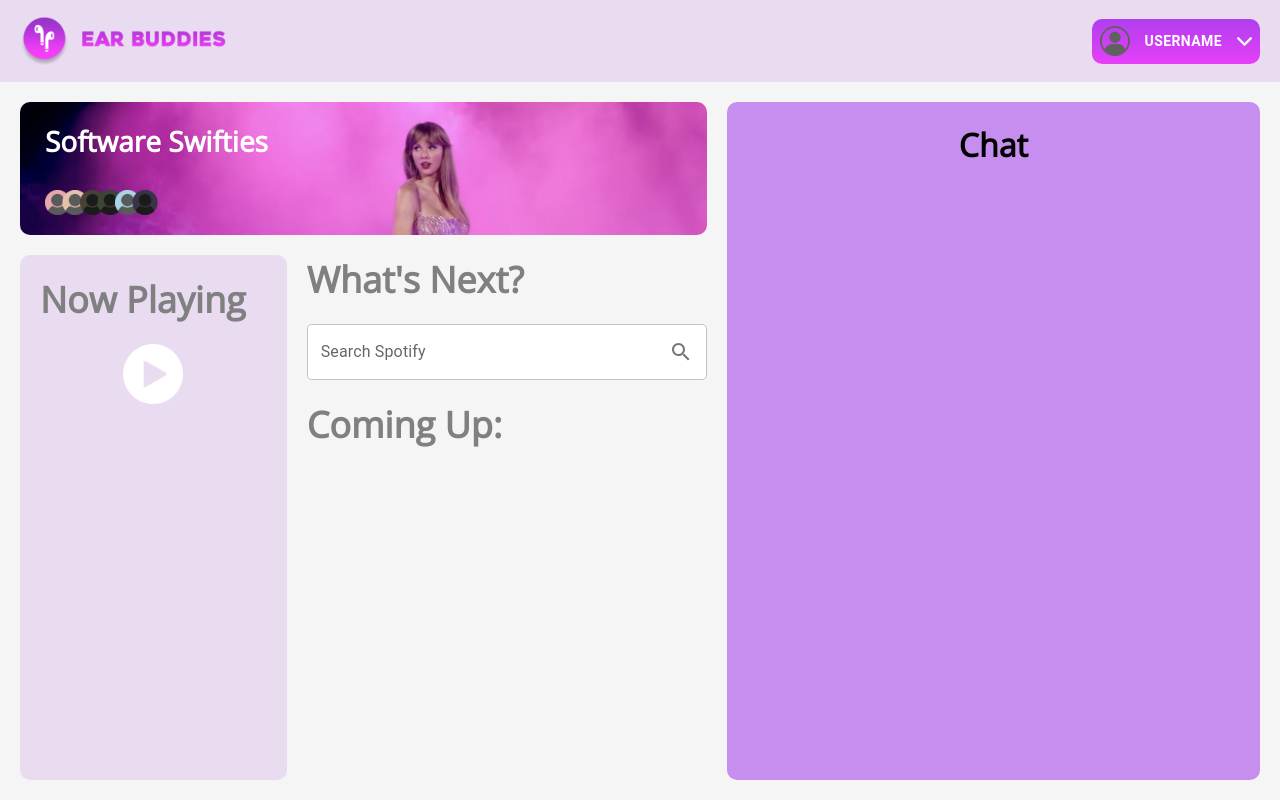
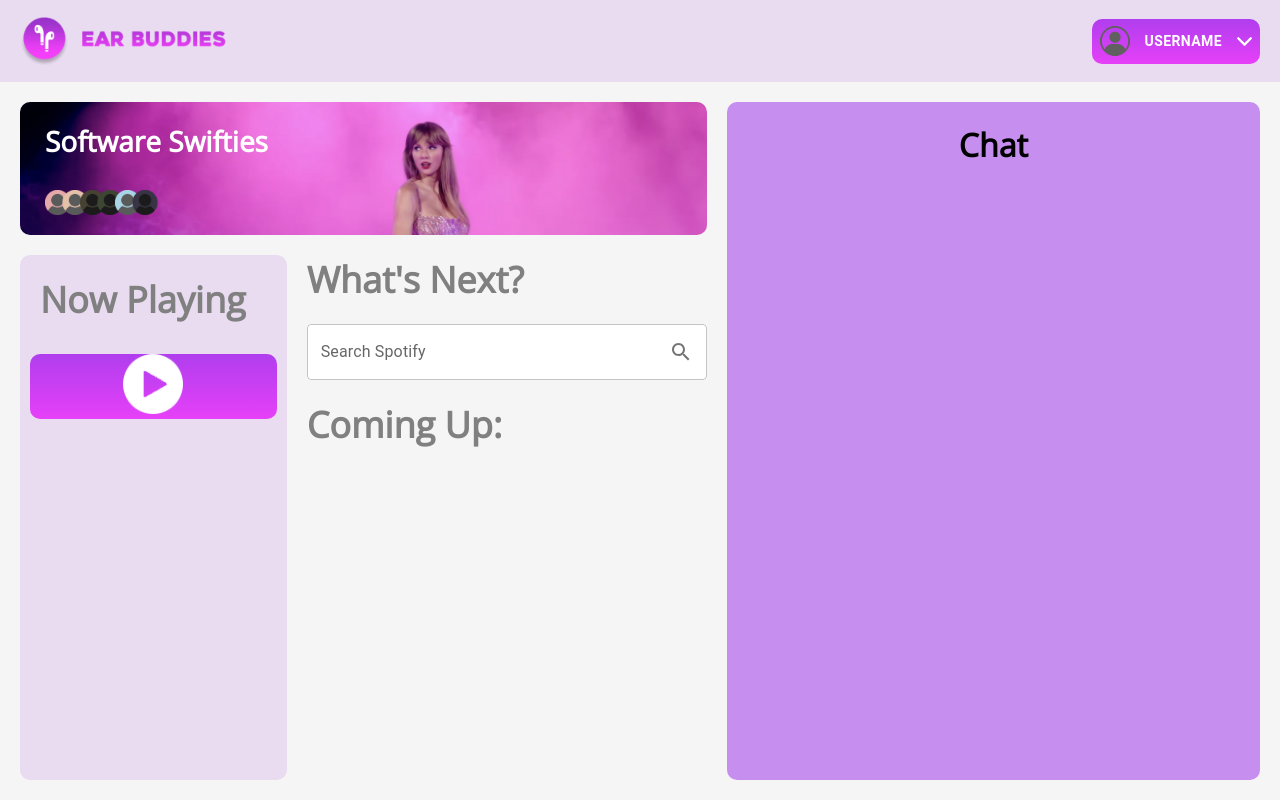
Before and after one commit to samanthamebius/EarBuddies, a React (Vite) app in the folder frontend/: page /studio in a window 1280 px wide. Built offline with nearby package versions, Linux system fonts and the light colour scheme.

Commit message:
Add control panel background

```diff
--- a/frontend/src/studio/NowPlaying.jsx
+++ b/frontend/src/studio/NowPlaying.jsx
@@ -20,8 +20,7 @@ function ControlPanel() {
   const [isPlaying, setPlaying] = useState(false);
 
   return (
-    <div>
-
+    <div className={styles.controlPanel}>
       <img className={styles.playBtn} src={isPlaying ? pause_btn : play_btn }
             onClick={() => setPlaying(!isPlaying)} />
     </div>
--- a/frontend/src/studio/StudioPage.module.css
+++ b/frontend/src/studio/StudioPage.module.css
@@ -101,3 +101,9 @@
 .playBtn {
 	height: 60px;
 }
+
+.controlPanel {
+	background-image: linear-gradient(180deg,#B03EEE, #E640F8);
+	border-radius: 10px;
+	margin: 10px;
+}
```
